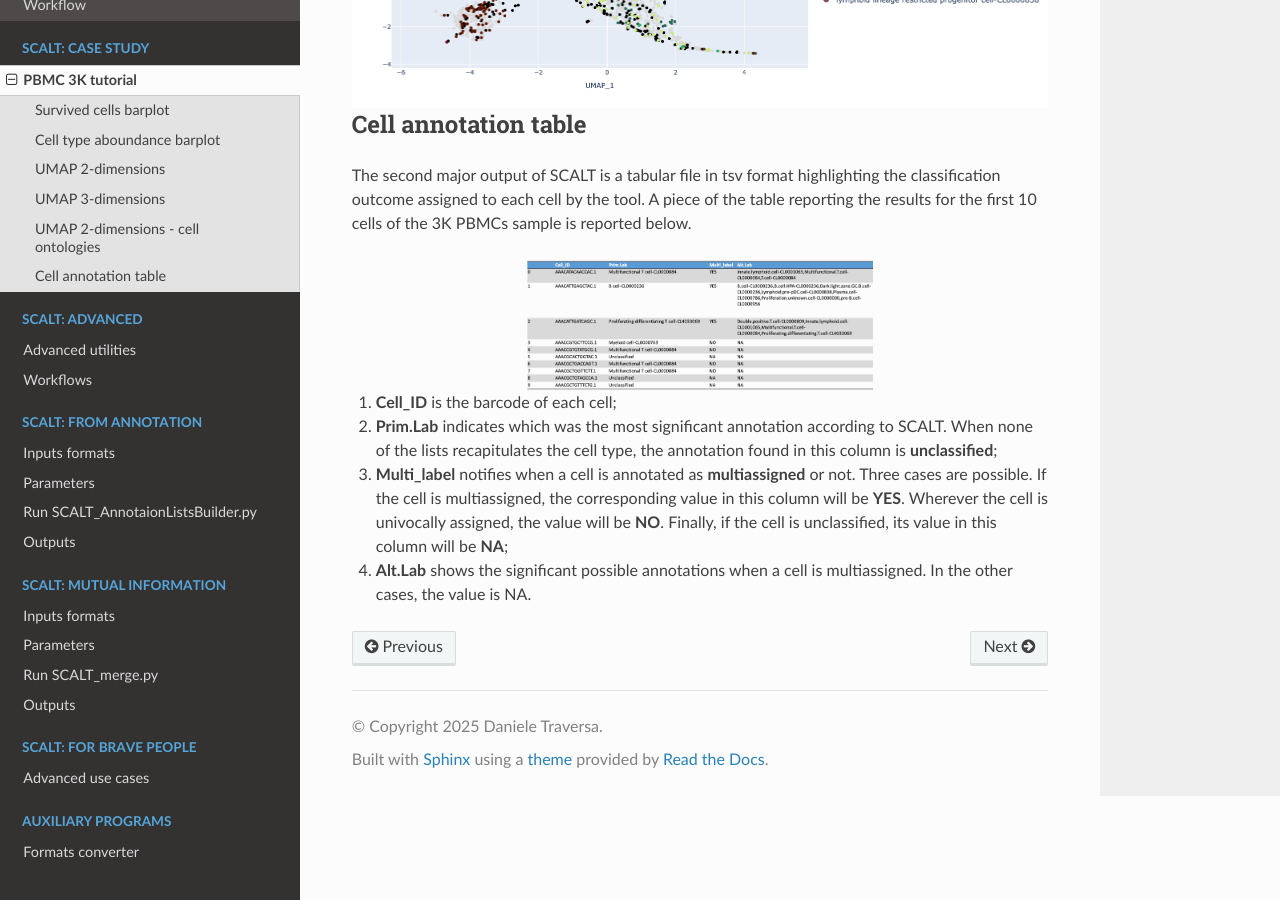
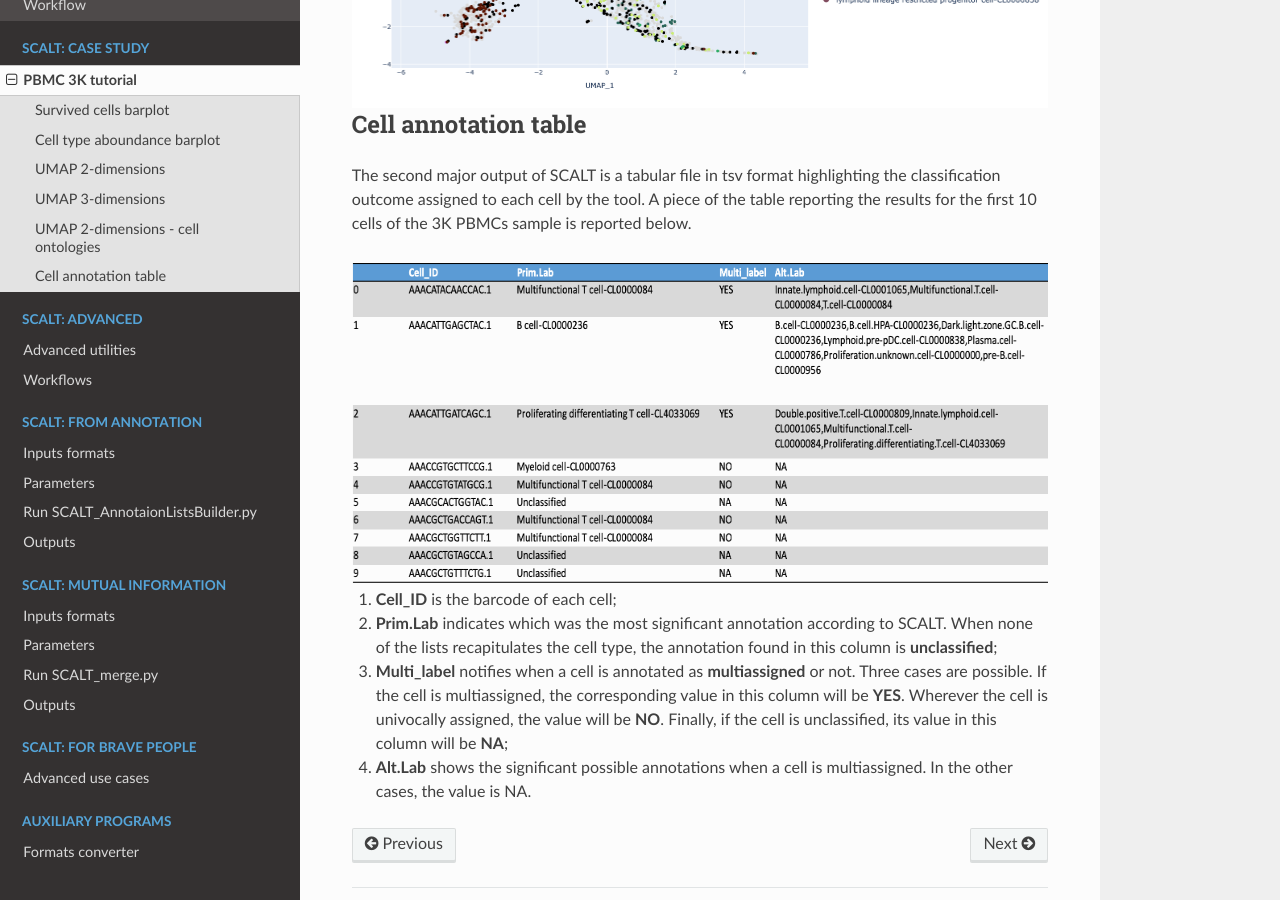
Before and after one commit to danitrave/SCALT, a Sphinx documentation site: the page built from docs/source/tutorial_pbmc.rst, in a window 1280 px wide and 900 px high, scrolled down 2849 px. Built offline with Sphinx 7.4.7 and the Read the Docs theme 3.1.0, drawn with Linux system fonts in a browser that asks for light colours.

Commit message:
Update tutorial_pbmc.rst

```diff
--- a/docs/source/tutorial_pbmc.rst
+++ b/docs/source/tutorial_pbmc.rst
@@ -65,7 +65,7 @@ A piece of the table reporting the results for the first 10 cells of the 3K PBMC
 
 .. figure:: pictures/anno_table_pbmc3k.png
    :align: center
-   :scale: 20%
+   :scale: 50%
 
 1. **Cell_ID** is the barcode of each cell;
 2. **Prim.Lab** indicates which was the most significant annotation according to SCALT. When none of the lists recapitulates the cell type, the annotation found in this column is **unclassified**;
```
